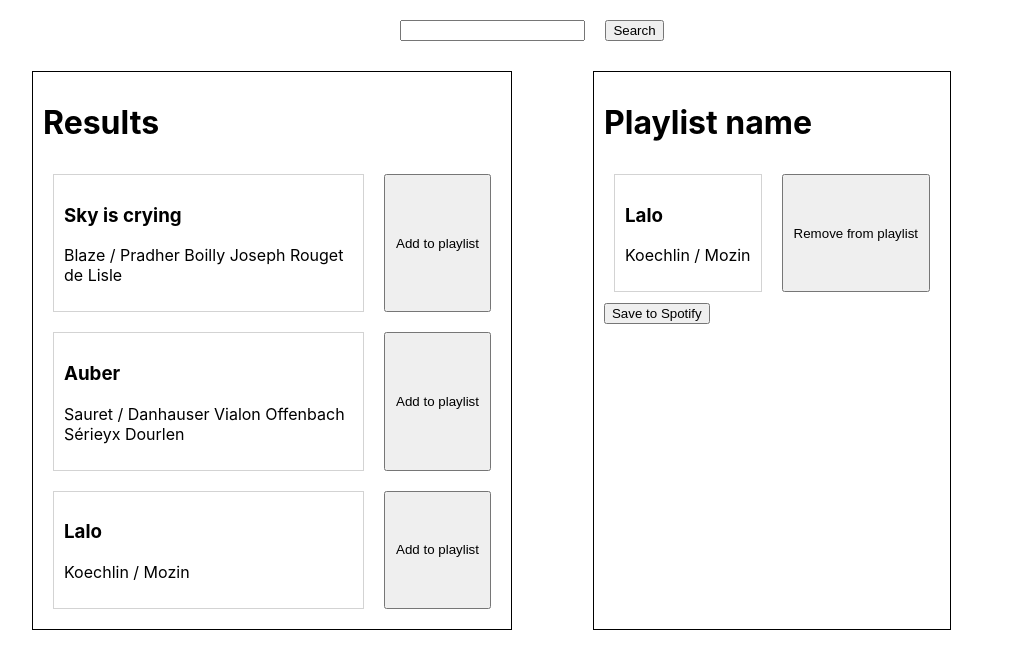
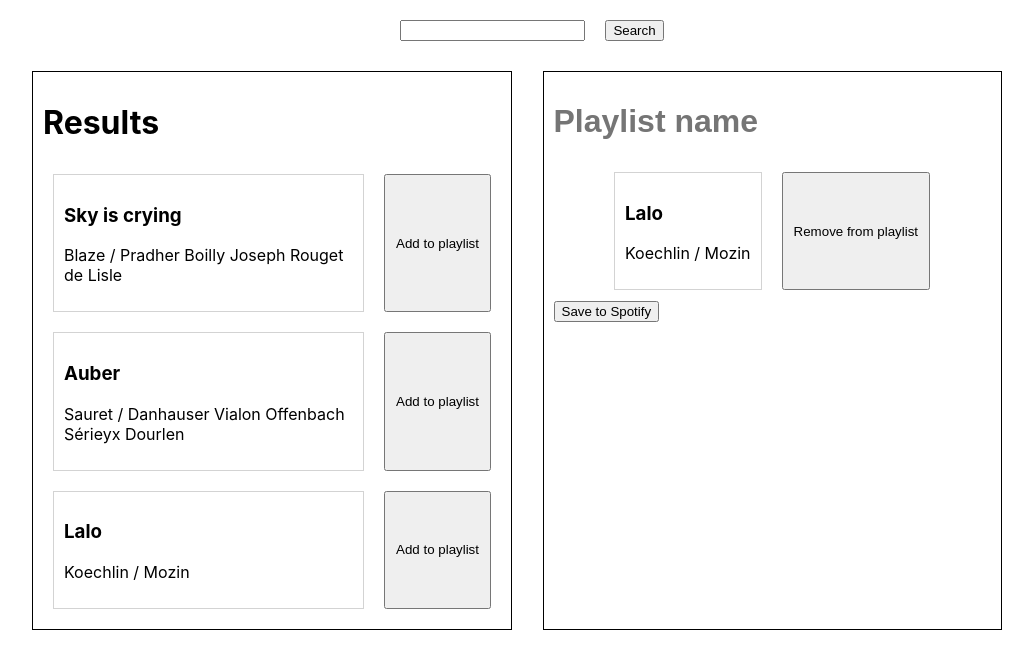
Before and after one commit to saintsaens/jamming, a React (Create React App) app: page / in a window 1280 px wide. Shown: the top 668 px of the page, without its empty margins (118-1151 px from the left). Built offline with nearby package versions, Linux system fonts and the light colour scheme.

Commit message:
Allow editing playlist name

```diff
--- a/src/App.js
+++ b/src/App.js
@@ -38,6 +38,10 @@ function App() {
     setTracklist((previousTracks) => previousTracks.filter(track => track.id !== trackToRemove.id));
   };
 
+  const updatePlaylistName = newName => {
+    setPlaylistName(newName);
+  }
+
   return (
     <>
       <div className="searchBar">
@@ -47,6 +51,7 @@ function App() {
         searchResults={searchResults}
         addTrackToTracklist={addTrackToTracklist}
         removeTrackFromTracklist={removeTrackFromTracklist}
+        updatePlaylistName={updatePlaylistName}
         playlistName={playlistName}
         tracklist={tracklist}
       />
--- a/src/components/ColumnsContainer/ColumnsContainer.js
+++ b/src/components/ColumnsContainer/ColumnsContainer.js
@@ -14,6 +14,7 @@ function ColumnsContainer(props) {
           playlistName={props.playlistName}
           tracklist={props.tracklist}
           onButtonClick={props.removeTrackFromTracklist}
+          onPlaylistNameChange={props.updatePlaylistName}
         />
       </div>
     </>
--- a/src/components/Playlist/Playlist.js
+++ b/src/components/Playlist/Playlist.js
@@ -3,10 +3,17 @@ import Tracklist from "../Tracklist/Tracklist";
 import styles from "./Playlist.module.css"
 
 function Playlist(props) {
+    const handleNameChange = (event) => {
+        props.onPlaylistNameChange(event.target.value);
+    };
     return (
         <>
             <div className={styles.border}>
-                <h1>{props.playlistName}</h1>
+                <input
+                    placeholder={props.playlistName}
+                    className={styles.inputh1}
+                    onChange={handleNameChange}
+                />
                 <Tracklist
                     tracklist={props.tracklist}
                     onButtonClick={props.onButtonClick}
--- a/src/components/Playlist/Playlist.module.css
+++ b/src/components/Playlist/Playlist.module.css
@@ -3,3 +3,16 @@
     margin: 10px;
     padding: 10px;
 }
+
+.inputh1 {
+    font-size: 2em; /* Match h1 font size */
+    font-weight: bold; /* Match h1 font weight */
+    border: none; /* Remove default input border */
+    outline: none; /* Remove default input outline */
+    background: transparent; /* Make background transparent */
+    width: 100%; /* Full width */
+    text-align: left; /* Center text if needed */
+    color: inherit; /* Inherit text color from parent */
+    padding: 0; /* Remove any padding */
+    margin: 0.67em 0;     /* Vertical margins of approximately 0.67em */
+}
```
